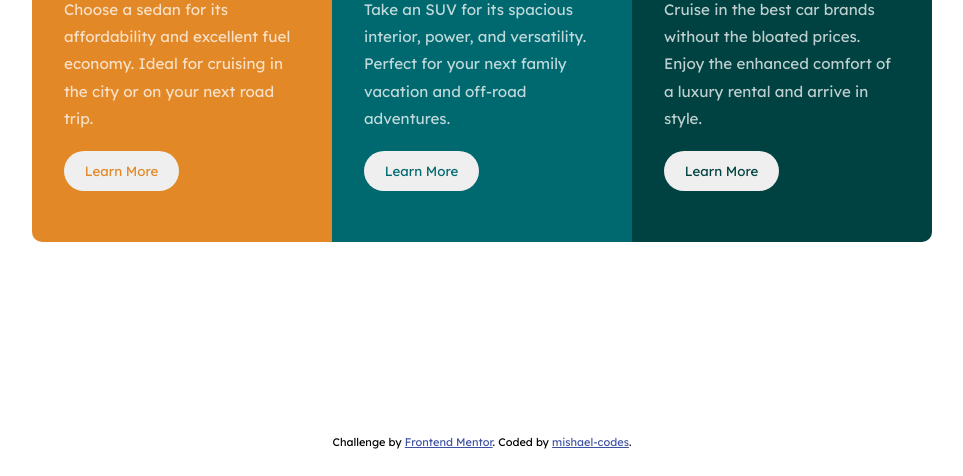
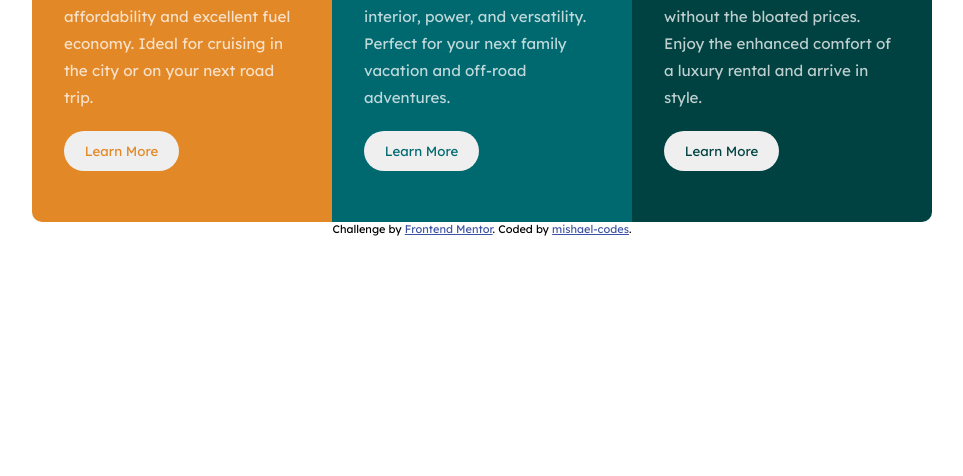
Before and after one commit to mishael-codes/3-column-preview-card-component-main, a plain HTML site: page index.html in a window 1280 px wide. Shown: the part 365-841 px from the top of the page, without its empty margins (158-1121 px from the left). After the commit the page ends 800 px from the top, so only its background shows below. Drawn offline with Linux system fonts and the light colour scheme.

Commit message:
Updated responsiveness for mobile and larger screens

```diff
--- a/pc.css
+++ b/pc.css
@@ -2,10 +2,12 @@
     body{
         overflow-x: hidden;
     }
+
   main {
     margin: 0 auto;
     padding: 0 4rem;
     max-width: 1440px;
+    align-items: stretch;
     flex-direction: row;
   }
 
--- a/style.css
+++ b/style.css
@@ -17,11 +17,14 @@
 
 body {
   width: 100vw;
+  min-height: 100vh;
+  display: flex;
+  justify-content: center;
+  flex-direction: column;
 }
 
 main {
   width: 100%;
-  min-height: 100vh;
   margin: 4rem 0;
   display: flex;
   align-items: center;
@@ -69,7 +72,7 @@ main {
   padding: 0 1.3rem;
   height: 2.5rem;
   border-radius: 30px;
-  transition: .6s;
+  transition: 0.6s;
 }
 
 .sedan .btn {
```
